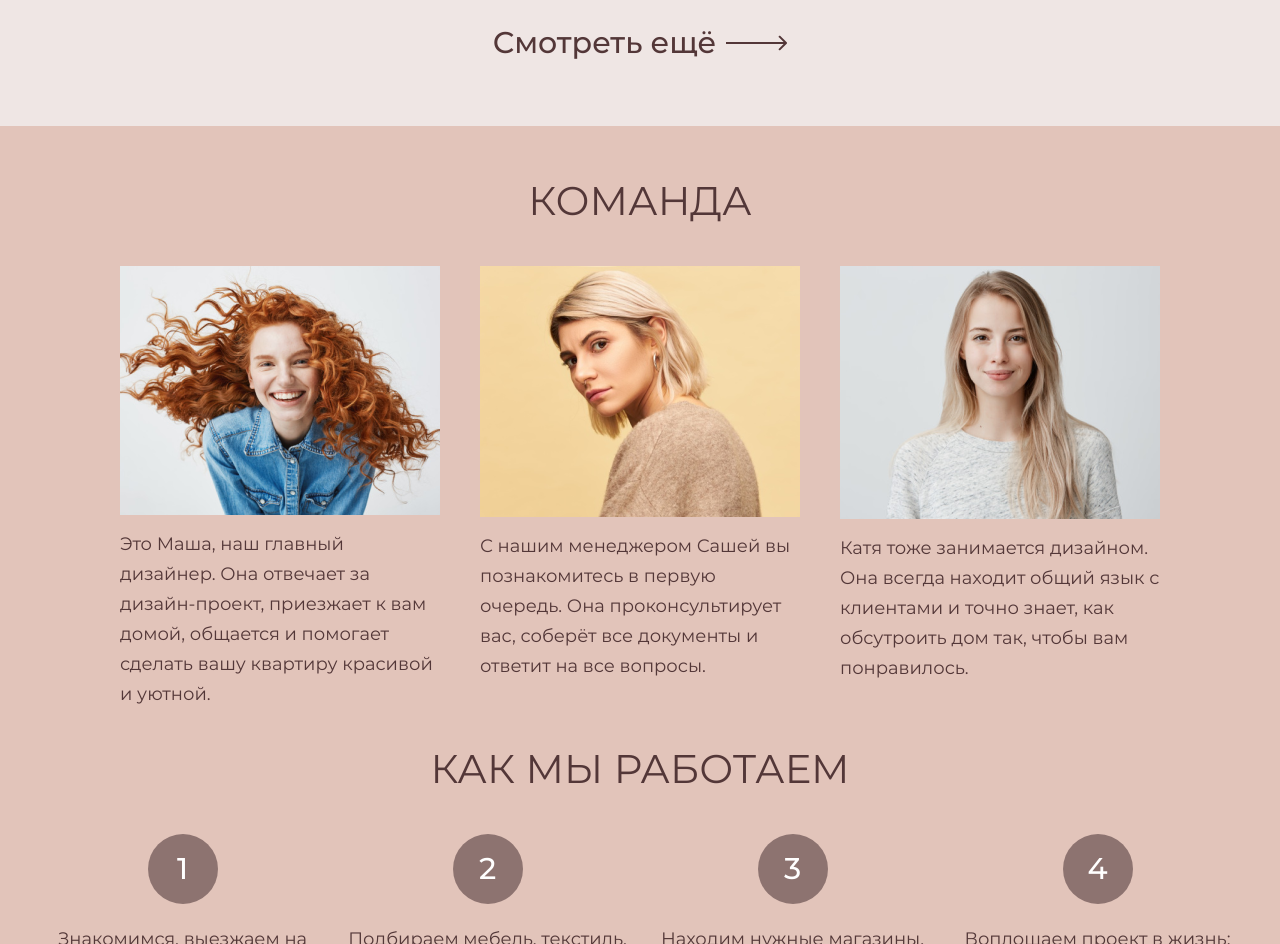
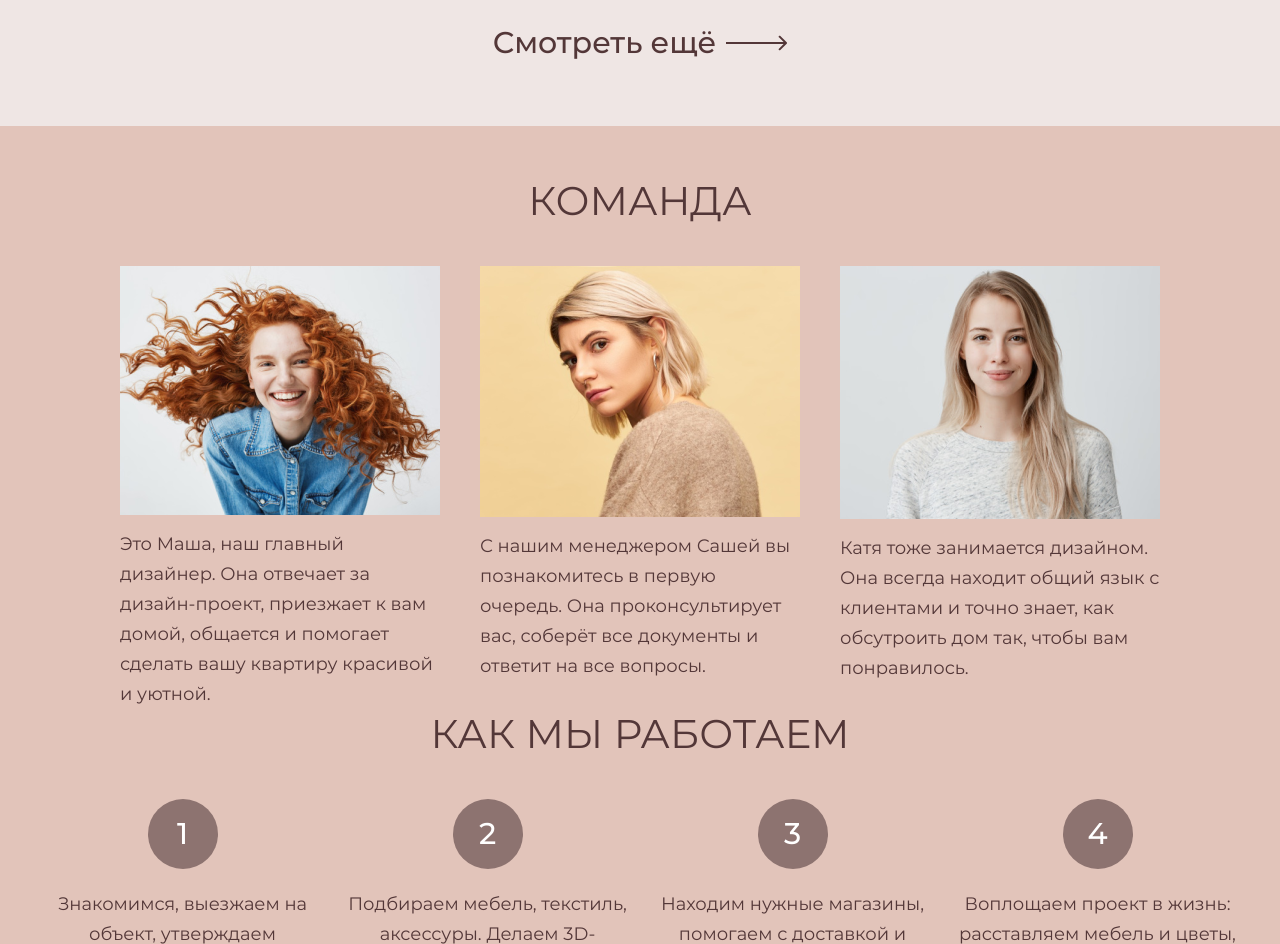
Before and after one commit to anyakurepkina/scandi, a plain HTML site: page index.html in a window 1280 px wide. Shown: the part 2720-3664 px from the top of the page. Drawn offline with nearby package versions, Linux system fonts and the light colour scheme.

Commit message:
Update team.css

```diff
--- a/styles/team.css
+++ b/styles/team.css
@@ -1,7 +1,6 @@
 .team {
 	background-color: #e2c4ba;
 	padding-top: 50px;
-	padding-bottom: 35px;
 }
 
 .team__title {
```
